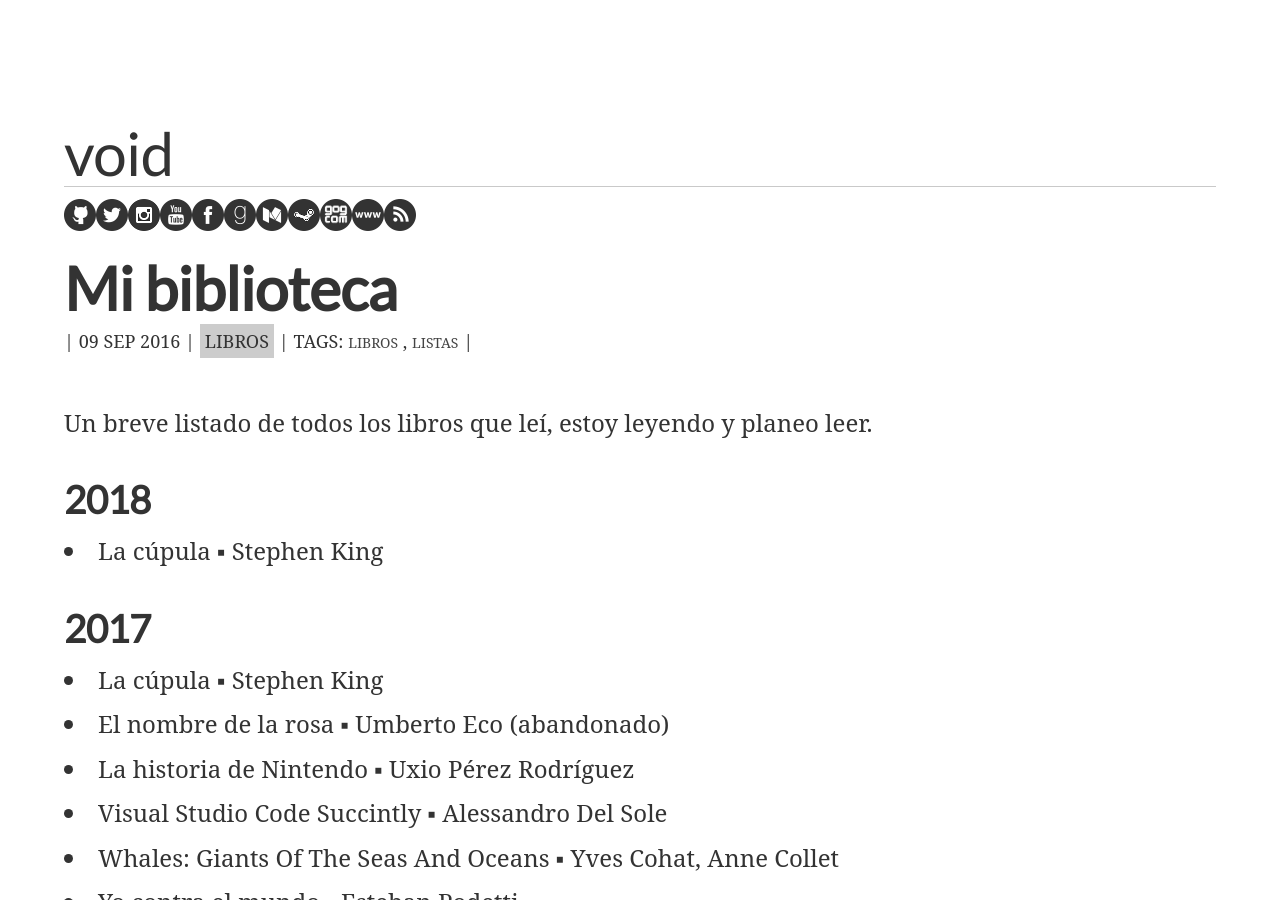
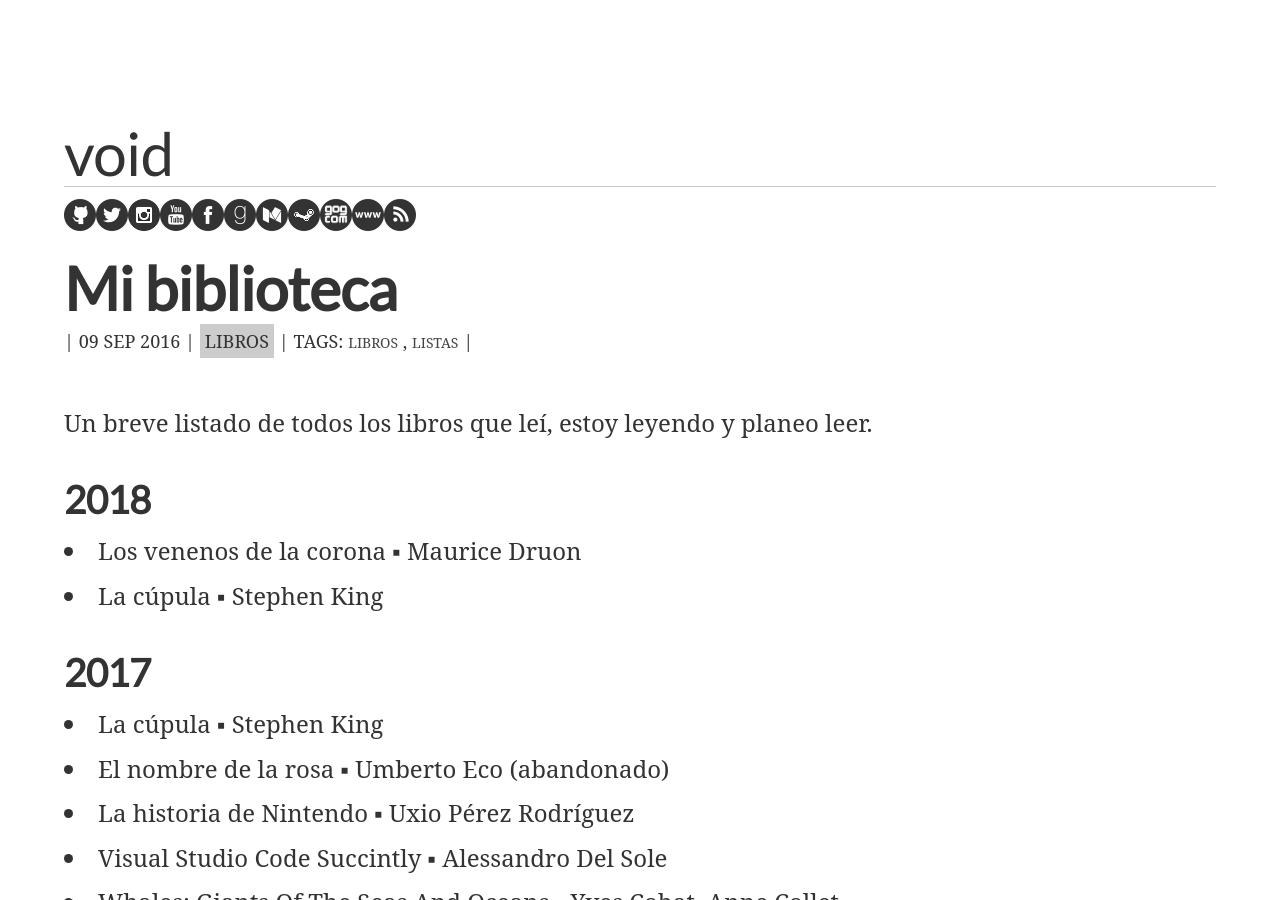
Before and after one commit to angelsimon/angelsimon.github.io, a Jekyll site: the page built from _posts/2016-09-09-libros-que-termine.md, in a window 1280 px wide and 900 px high. Built offline with Jekyll 4.4.1, drawn with Linux system fonts in a browser that asks for light colours; nearby versions of some CDN libraries; some web fonts are replaced; comment, search, counter and statistics services are not loaded.

Commit message:
Libros 2018

```diff
--- a/_posts/2016-09-09-libros-que-termine.md
+++ b/_posts/2016-09-09-libros-que-termine.md
@@ -11,6 +11,7 @@
 
 <h2>2018</h2>
 <ul>
+<li>Los venenos de la corona &#9642; Maurice Druon</li>
 <li>La cúpula &#9642; Stephen King</li>
 </ul>
 <h2>2017</h2>
```
